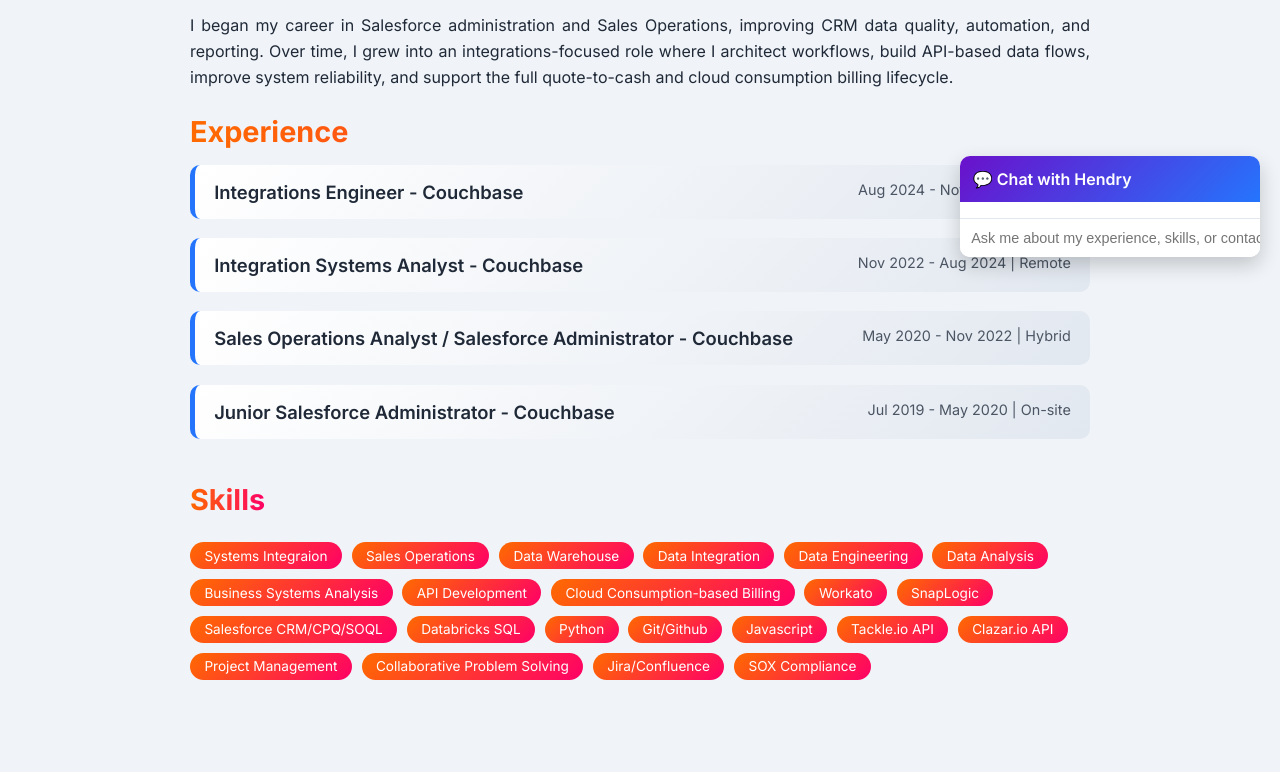
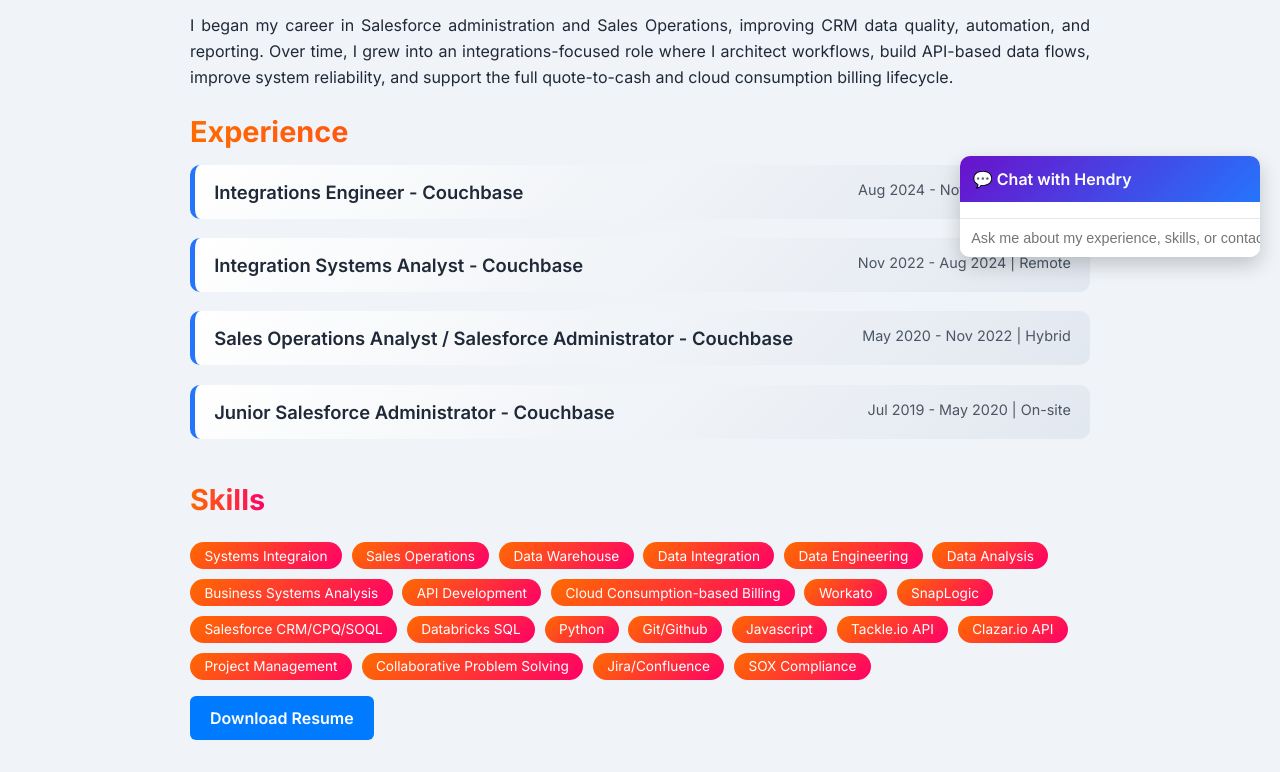
Before and after one commit to hendrykurnia/me, a plain HTML site: page index.html in a window 1280 px wide. Shown: the part 523-1295 px from the top of the page. Before the commit the page ends 1235 px from the top, so only its background shows below. Drawn offline with Linux system fonts and the light colour scheme.

Commit message:
add download resume button

```diff
--- a/index.html
+++ b/index.html
@@ -138,6 +138,12 @@
             <span class="skill">SOX Compliance</span>
         </div>
     </section>
+
+    <div><p>
+    <a class="download-btn" href="https://drive.google.com/uc?export=download&id=1jgI1cKPHYkVBNRD5jlED4YEs_tvvdLDD" download>
+        Download Resume
+    </a></p>
+    </div>
 </main>
 
     <!-- Chatbot Widget -->
--- a/styles.css
+++ b/styles.css
@@ -132,3 +132,18 @@ section h2 {
     header h1 { font-size: 2rem; }
     section h2 { font-size: 1.5rem; }
 }
+
+.download-btn {
+    display: inline-block;
+    padding: 12px 20px;
+    background: #007bff;
+    color: #fff;
+    border-radius: 6px;
+    text-decoration: none;
+    font-weight: 600;
+    transition: background 0.2s ease;
+}
+
+.download-btn:hover {
+    background: #005fcc;
+}
```
Also changed, not shown: 1 other file.
